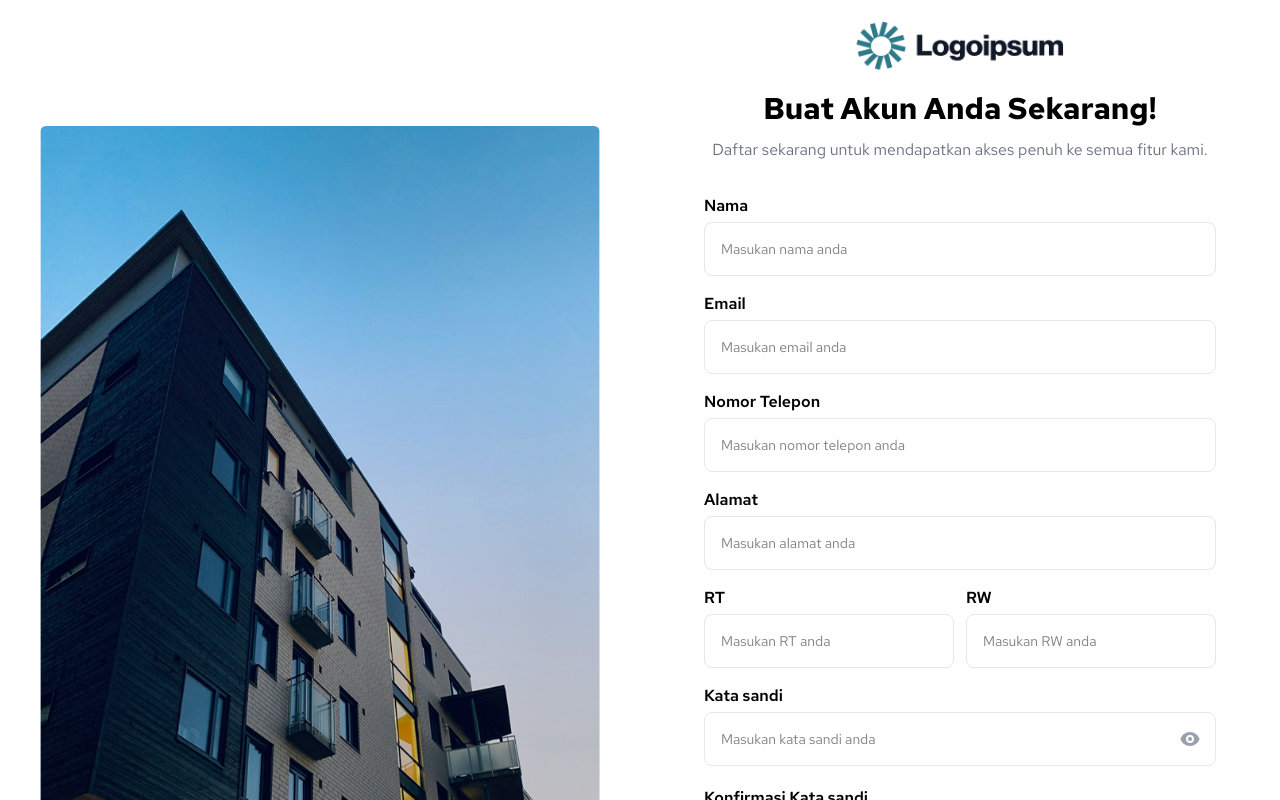
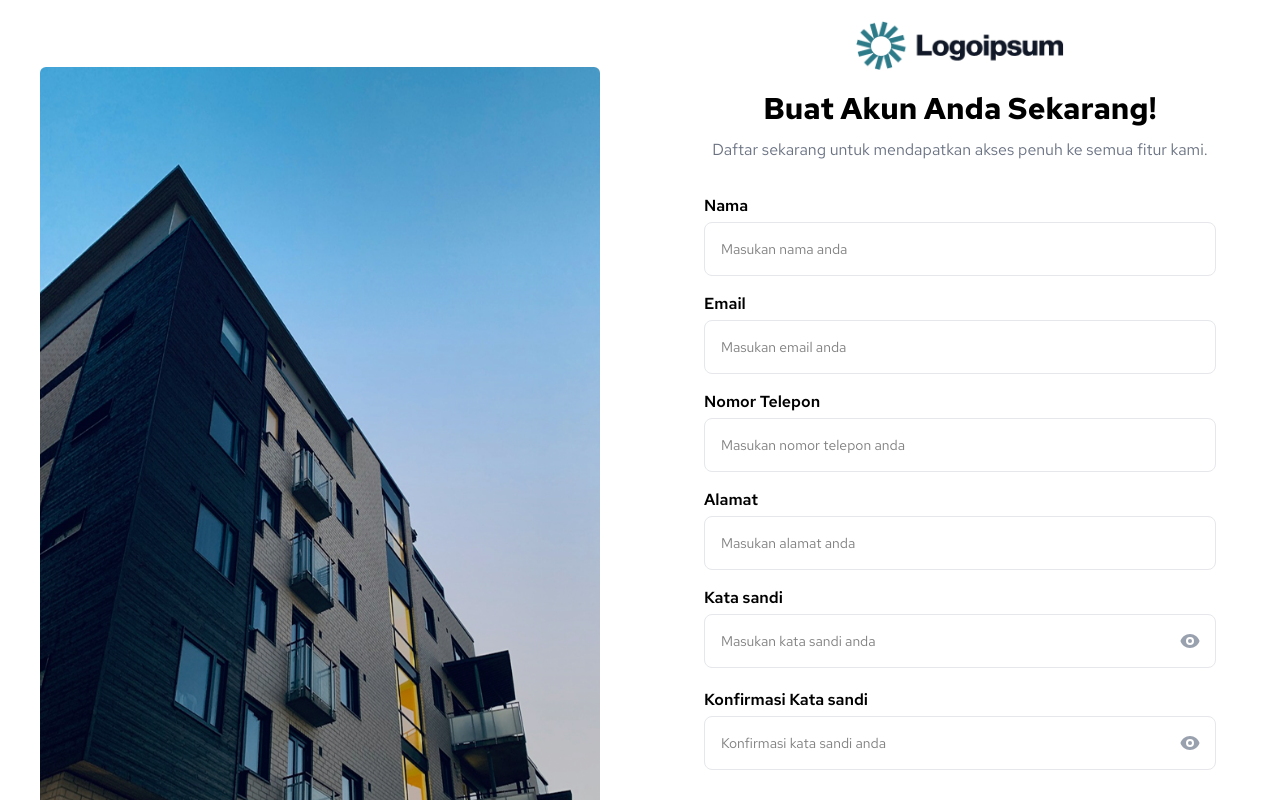
Before and after one commit to wamandaka/dashboard-iuran-warga, a React (Vite) app: page /dftr in a window 1280 px wide. Shown: the top 800 px of the page. Built offline with nearby package versions, Linux system fonts and the light colour scheme.

Commit message:
fix: adjust layout and styling in RegisterDashboard component, replace inputs with selects for RT and RW

```diff
--- a/src/pages/Auth/Admin/Register/index.tsx
+++ b/src/pages/Auth/Admin/Register/index.tsx
@@ -3,14 +3,15 @@ import ImgRegis from "../../../../assets/img-register.png";
 import { ToastContainer } from "react-toastify";
 import { useState } from "react";
 import { HiEye, HiEyeOff } from "react-icons/hi";
+// import { HiChevronDown } from "react-icons/hi2";
 const RegisterDashboard = () => {
   const [showPassword, setShowPassword] = useState(false);
   const [showConfirmPassword, setShowConfirmPassword] = useState(false);
   return (
     <div>
-      <section className="relative flex flex-wrap h-screen items-center">
+      <section className="relative flex flex-wrap h-screen items-center py-5 sm:py-16 lg:py-5">
         <div
-          className={`relative hidden lg:block h-64 w-full sm:h-96 lg:h-full lg:w-1/2 p-10 z-50`}
+          className={`relative hidden lg:block h-64 w-full sm:h-96 lg:h-full lg:w-1/2 px-10 z-50`}
           // onTransitionEnd={() => setAnimating(false)}
         >
           <img
@@ -20,7 +21,7 @@ const RegisterDashboard = () => {
           />
         </div>
 
-        <div className="w-full px-4 py-12 sm:px-6 sm:py-16 lg:w-1/2 lg:px-8 lg:py-5">
+        <div className="w-full px-4 sm:px-6 lg:w-1/2 lg:px-8">
           <div className="mx-auto max-w-lg text-center">
             <div className="flex justify-center items-center mb-10 lg:mb-5">
               <img src={logo} alt="Logo JakMen" className="w-52" />
@@ -134,43 +135,48 @@ const RegisterDashboard = () => {
             </div>
 
             {/* rt rw */}
-            <div className="flex w-full gap-3 justify-between">
-              {/* rt */}
+            {/* <div className="flex w-full gap-3 justify-between">
               <div className="w-full">
                 <label htmlFor="rt" className="font-semibold">
                   RT
                 </label>
 
                 <div className="relative">
-                  <input
-                    type="number"
+                  <select
+                    name="rt"
                     id="rt"
-                    // value={username}
-                    // onChange={(e) => setUsername(e.target.value)}
                     className="w-full rounded-lg border-gray-200 p-4 text-sm border mt-1 focus:outline-primary"
-                    placeholder="Masukan RT anda"
-                  />
+                  >
+                    <option value="">Pilih RT</option>
+                    <option value="001">001</option>
+                    <option value="002">002</option>
+                  </select>
+                  <span className="absolute inset-y-0 end-0 grid place-content-center px-4 mt-1">
+                    <HiChevronDown size={20} />
+                  </span>
                 </div>
               </div>
-
-              {/* rw */}
               <div className="w-full">
                 <label htmlFor="rw" className="font-semibold">
                   RW
                 </label>
 
                 <div className="relative">
-                  <input
-                    type="number"
+                  <select
+                    name="rw"
                     id="rw"
-                    // value={username}
-                    // onChange={(e) => setUsername(e.target.value)}
                     className="w-full rounded-lg border-gray-200 p-4 text-sm border mt-1 focus:outline-primary"
-                    placeholder="Masukan RW anda"
-                  />
+                  >
+                    <option value="">Pilih RW</option>
+                    <option value="001">001</option>
+                    <option value="002">002</option>
+                  </select>
+                  <span className="absolute inset-y-0 end-0 grid place-content-center px-4 mt-1">
+                    <HiChevronDown size={20} />
+                  </span>
                 </div>
               </div>
-            </div>
+            </div> */}
 
             {/* kata sandi */}
             <div>
@@ -254,7 +260,7 @@ const RegisterDashboard = () => {
 
               <button
                 type="submit"
-                className="inline-block rounded-lg bg-primary px-5 py-3 mt-5 text-sm font-medium text-white w-full cursor-pointer"
+                className="inline-block rounded-lg bg-primary px-5 py-3 my-5 text-sm font-medium text-white w-full cursor-pointer"
               >
                 Daftar Sekarang
               </button>
```
